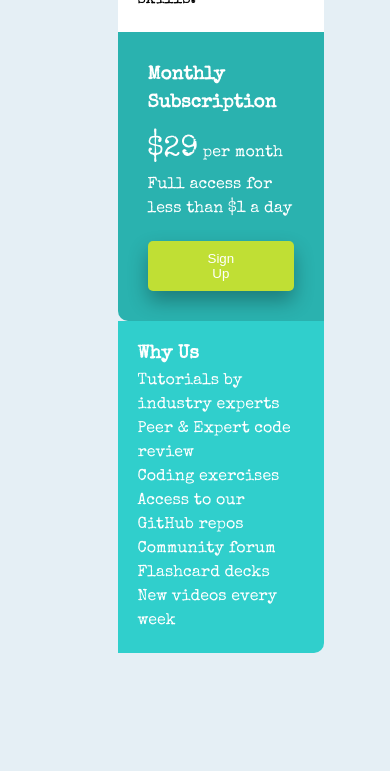
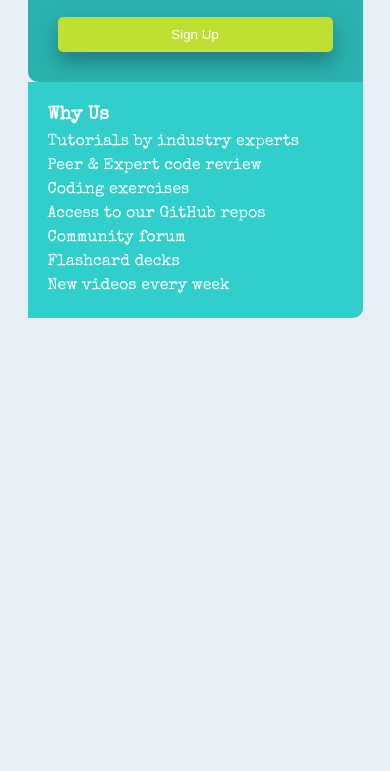
Before and after one commit to Mutuma-Gitonga/Single-Price-CSS-Grid-Frontend-mentor-project, a plain HTML site: page index.html in a window 390 px wide. Shown: the part 616-1387 px from the top of the page. After the commit the page ends 1154 px from the top, so only its background shows below. Drawn offline with nearby package versions, Linux system fonts and the light colour scheme.

Commit message:
added anchor to signup, hover effect on signup button, and better media query for mobile screens

```diff
--- a/index.html
+++ b/index.html
@@ -21,7 +21,7 @@
       <h3>Monthly Subscription</h3>
       <p><span>$29</span> per month <br> Full access for less than $1 a day</p>
       <div style="text-align: center;">
-        <button class="signup_button">Sign Up</button>
+        <button class="signup_button"><a href="#signup">Sign Up</a></button>
       </div>
     </div>
 
--- a/style.css
+++ b/style.css
@@ -65,12 +65,20 @@ body {
 .signup_button {
   margin-top: 10px;
   background-color: hsl(71, 73%, 54%);
-  color: white;
   padding: 10px 60px;
   border: none;
   border-radius: 5px;
   box-shadow: 0px 10px 20px 0px rgba(0, 0, 0, 0.3);
   width: 100%;
+}
+
+.signup_button a {
+  text-decoration: none;
+  color: white;
+}
+
+.signup_button:hover {
+  background-color: hsl(71, 73%, 75%);
 }
 
 .card--bg-lightcyan {
@@ -85,7 +93,13 @@ body {
 @media (max-width: 900px) {
   .priceCard {
     max-width: 375px;
+    grid-template-columns: 1fr;
+    width: 100%;
+    /* repeat(1, minmax(300px, 1fr)); */
   }
+
+  /* Code needed here to disable hover effect for small screens. */
+
   .card--bg-white {
     grid-column: 1;
   }
```
